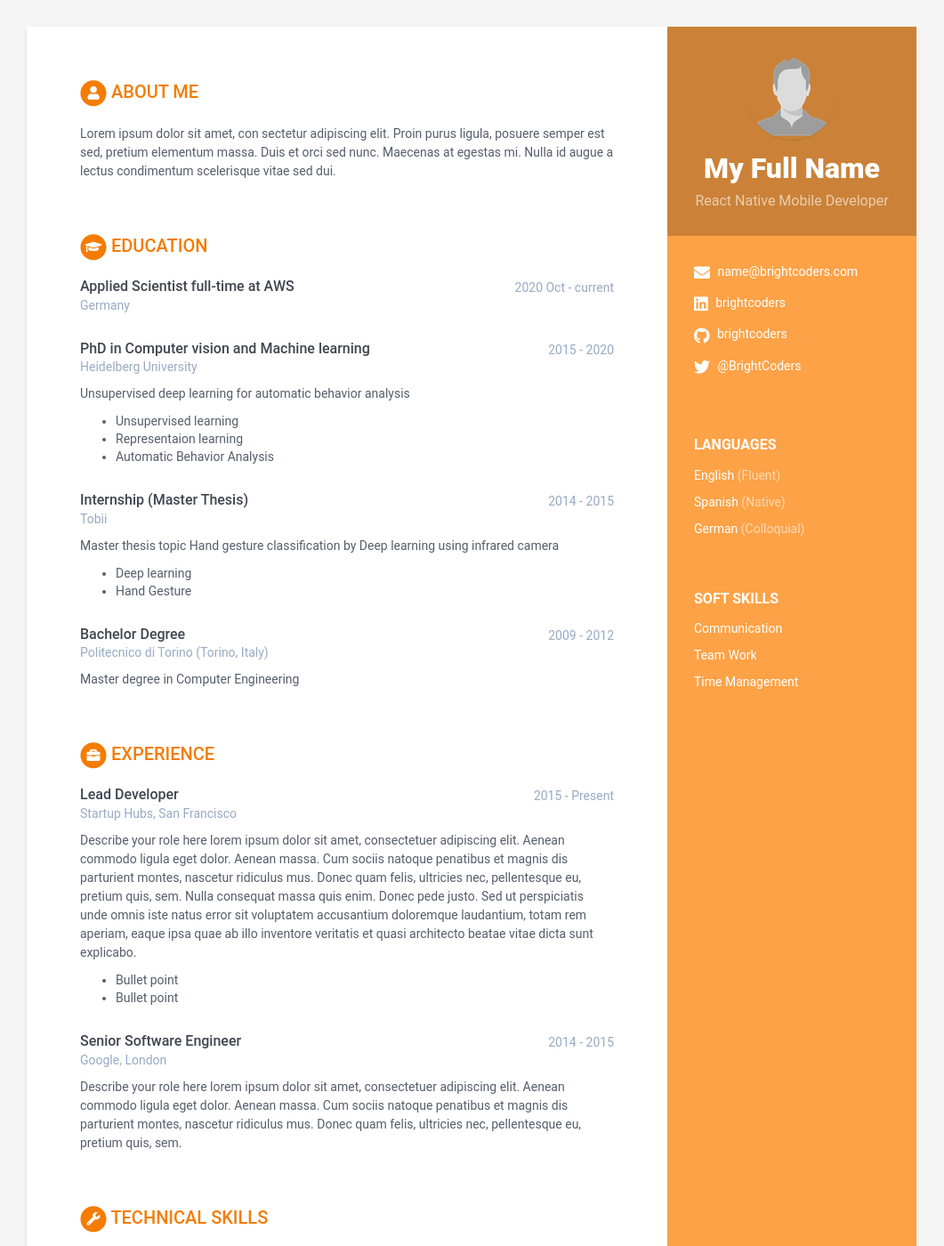
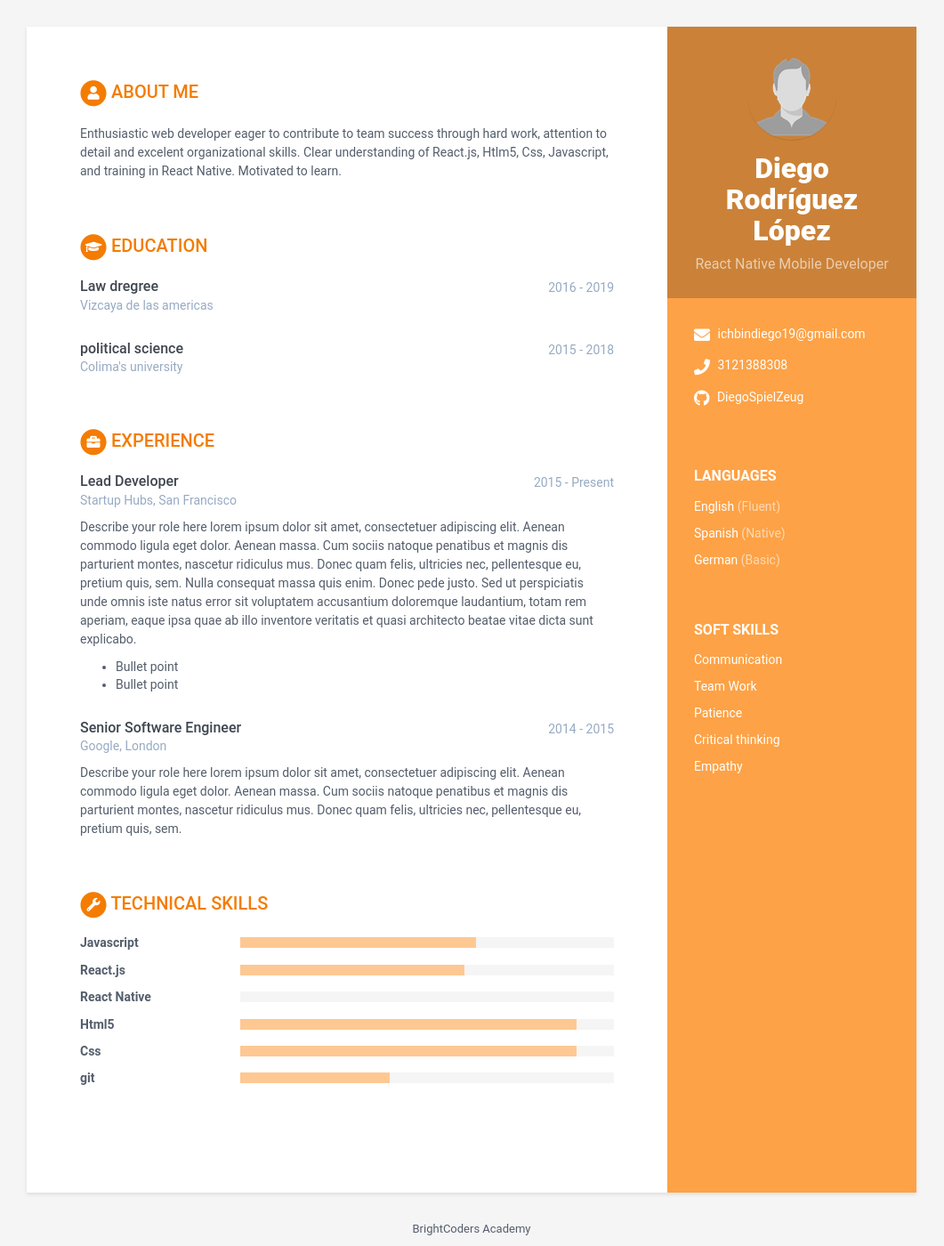
Before and after one commit to BC-MAR-21-RN/kata-resume-DiegoSpielzeug, a Jekyll site: the page built from index.html, in a window 1280 px wide and 1400 px high. Shown: the whole window at 89% size, without its empty margins (110-1171 px from the left). Built offline with Jekyll 4.4.1, drawn with Linux system fonts in a browser that asks for light colours; some of the changed text lies outside the part shown.

Commit message:
little change

```diff
--- a/_data/data.yml
+++ b/_data/data.yml
@@ -7,19 +7,19 @@ sidebar:
   education: False # NO MODIFICAR
 
   # Profile information
-  name: My Full Name # Nombre completo
+  name: Diego Rodríguez López # Nombre completo
   tagline: React Native Mobile Developer # React Native Mobile Developer ó Ruby on Rails Web Developer Según sea el caso
   avatar: profile.png # Colocar una imagen con tu foto de 100x100 pixels dentro de /assets/images
 
   # Actualiza tus datos de contacto
-  email: name@brightcoders.com
-  phone:
+  email: ichbindiego19@gmail.com
+  phone: 3121388308
   website: # No agregar http://
-  linkedin: brightcoders
-  github: brightcoders
+  linkedin:
+  github: DiegoSpielZeug
   gitlab:
   bitbucket:
-  twitter: '@BrightCoders'
+  twitter:
   stack-overflow: # Number/Username, e.g. 123456/alandoe
   codewars:
   goodreads: # Number-Username, e.g. 123456-alandoe
@@ -33,7 +33,7 @@ sidebar:
       level: Native # Utiliza el resultado de tu examen oficial, o el nivel de acuerdo al modelo Dreyfus
 
     - idiom: German
-      level: Colloquial
+      level: Basic
 
   # Registra aquí tus soft skills. Agrega o elimina según sea necesario
   interests:
@@ -43,46 +43,32 @@ sidebar:
     - item: Team Work
       link: # dejar en blanco
 
-    - item: Time Management
+    - item: Patience
       link: # dejar en blanco
+
+    - item: Critical thinking
+      link:
+
+    - item: Empathy
+      Link:
 
 # Registra aquí un resumen de tu perfil
 career-profile:
   title: About Me # NO MODIFICAR
   summary: |
-    Lorem ipsum dolor sit amet, con sectetur adipiscing elit. Proin purus ligula, posuere semper est sed, pretium elementum massa. Duis et orci sed nunc. Maecenas at egestas mi. Nulla id augue a lectus condimentum scelerisque vitae sed dui.
+          Enthusiastic web developer eager to contribute to team success through hard work, attention to detail and excelent organizational skills. Clear understanding of React.js, Htlm5, Css, Javascript, and training in React Native. Motivated to learn.
 
 # Registra aquí tus estudios. Agrega o elimina según sea necesario
 educationcomplete:
-  - degree: Applied Scientist full-time at AWS
-    university: Germany
-    time: 2020 Oct - current
+  - degree: Law dregree
+    university: Vizcaya de las americas
+    time: 2016 - 2019
     details: |
 
-  - degree: PhD in Computer vision and Machine learning
-    university: Heidelberg University
-    time: 2015 - 2020
-    details: |
-      Unsupervised deep learning for automatic behavior analysis
+  - degree: political science
+    university: Colima's university
+    time: 2015 - 2018
 
-        - Unsupervised learning
-        - Representaion learning
-        - Automatic Behavior Analysis
-
-  - degree: Internship (Master Thesis)
-    university: Tobii
-    time: 2014 - 2015
-    details: |
-      Master thesis topic Hand gesture classification by Deep learning using infrared camera
-
-        - Deep learning
-        - Hand Gesture
-
-  - degree: Bachelor Degree
-    university: Politecnico di Torino (Torino, Italy)
-    time: 2009 - 2012
-    details: |
-      Master degree in Computer Engineering
 
 # Registra aquí tu experiencia. Agrega o elimina según sea necesario
 experiences:
@@ -122,23 +108,25 @@ skills:
   title: Technical Skills # NO MODIFICAR
 
   toolset:
-    - name: Python
-      level: 20%
+    - name: Javascript
+      level: 63%
 
-    - name: PyTorch
+    - name: React.js
+      level: 60%
+
+    - name: React Native
+      leve: 40%
+
+    - name: Html5
+      level: 90%
+
+    - name: Css
+      level: 90%
+
+    - name: git
       level: 40%
 
-    - name: Tensorflow
-      level: 60%
 
-    - name: Caffe
-      level: 80%
-
-    - name: Matlab
-      level: 100%
-
-    - name: C/C++
-      level: 40%
 
 # NO MODIFICAR
 footer: >
```
